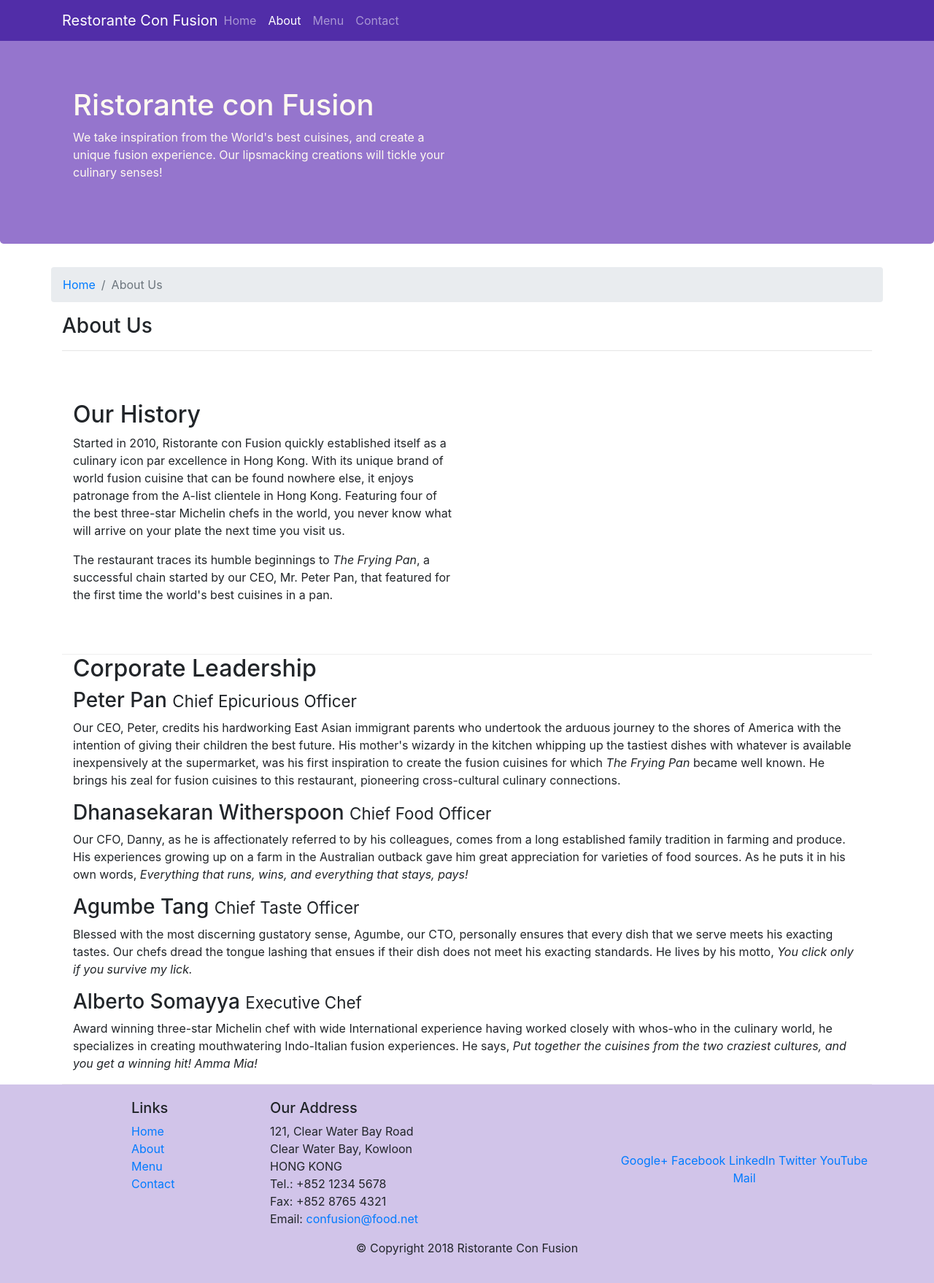
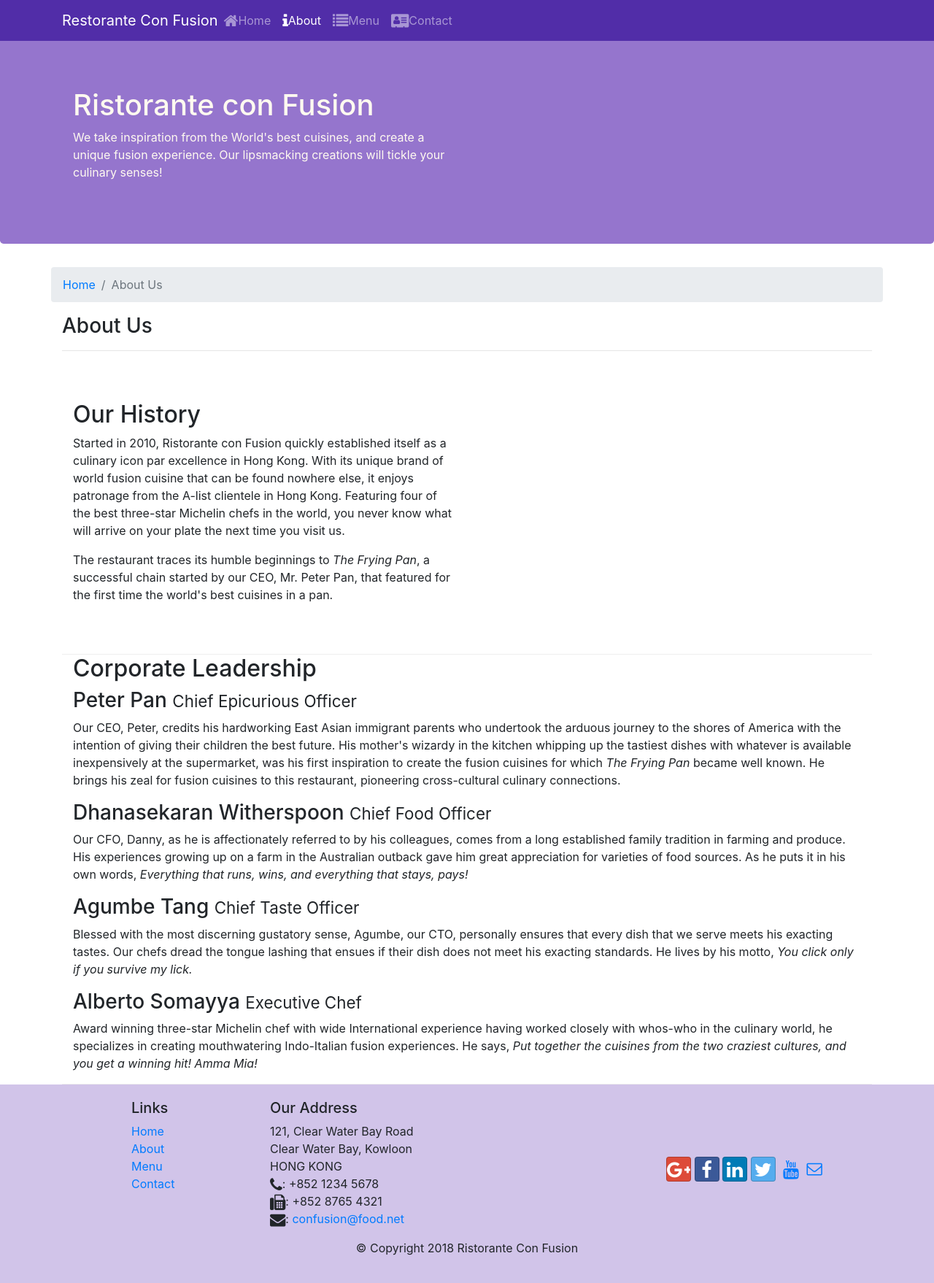
Before and after one commit to AnastasiiaAsti/conFusion, a website: page aboutus.html in a window 1280 px wide. Shown: the whole page at 73% size. Drawn offline with nearby package versions, Linux system fonts and the light colour scheme.

Commit message:
add icons

```diff
--- a/aboutus.html
+++ b/aboutus.html
@@ -2,9 +2,17 @@
 <html lang="en">
 
 <head>
-    <link rel="stylesheet" href="node_modules/bootstrap/dist/css/bootstrap.min.css">
-    <link rel="stylesheet" href="css/styles.css">
-    <title>Ristorante Con Fusion: About Us</title>
+<!-- Required meta tags always come first -->
+<meta charset="utf-8">
+<meta name="viewport" content="width=device-width, initial-scale=1, shrink-to-fit=no">
+<meta http-equiv="x-ua-compatible" content="ie=edge">
+
+<!-- Bootstrap CSS -->
+<link rel="stylesheet" href="node_modules/bootstrap/dist/css/bootstrap.min.css">
+<link rel="stylesheet" href="node_modules/font-awesome/css/font-awesome.min.css">
+<link rel="stylesheet" href="node_modules/bootstrap-social/bootstrap-social.css">
+<link rel="stylesheet" href="css/styles.css">
+<title>Ristorante Con Fusion: About Us</title>
 
 </head>
 
@@ -17,10 +25,10 @@
             <a class="navbar-brand mr-auto" href="/index.html">Restorante Con Fusion</a>
             <div class="collapse navbar-collapse" id="Navbar">
             <ul class="navbar-nav mr-auto">
-                <li class="nav-item"><a class="nav-link" href="/index.html">Home</a></li>
-                <li class="nav-item active"><a class="nav-link" href="#">About</a></li>
-                <li class="nav-item"><a class="nav-link" href="#">Menu</a></li>
-                <li class="nav-item"><a class="nav-link" href="#">Contact</a></li>
+                <li class="nav-item"><a class="nav-link" href="/index.html"><span class="fa fa-home fa-lg"></span>Home</a></li>
+                <li class="nav-item active"><a class="nav-link" href="#"><span class="fa fa-info fa-lg"></span>About</a></li>
+                <li class="nav-item"><a class="nav-link" href="#"><span class="fa fa-list fa-lg"></span>Menu</a></li>
+                <li class="nav-item"><a class="nav-link" href="#"><span class="fa fa-address-card fa-lg"></span>Contact</a></li>
             </ul>
         </div>
         </div>
@@ -96,19 +104,19 @@
                         121, Clear Water Bay Road<br>
                         Clear Water Bay, Kowloon<br>
                         HONG KONG<br>
-                        Tel.: +852 1234 5678<br>
-                        Fax: +852 8765 4321<br>
-                        Email: <a href="mailto:confusion@food.net">confusion@food.net</a>
+                        <i class="fa fa-phone fa-lg"></i>: +852 1234 5678<br>
+                        <i class="fa fa-fax fa-lg"></i>: +852 8765 4321<br>
+                        <i class="fa fa-envelope fa-lg"></i>: <a href="mailto:confusion@food.net">confusion@food.net</a>
                     </address>
                 </div>
                 <div class="col-12 col-sm-4 align-self-center">
                     <div class="text-center">
-                        <a href="http://google.com/+">Google+</a>
-                        <a href="http://www.facebook.com/profile.php?id=">Facebook</a>
-                        <a href="http://www.linkedin.com/in/">LinkedIn</a>
-                        <a href="http://twitter.com/">Twitter</a>
-                        <a href="http://youtube.com/">YouTube</a>
-                        <a href="mailto:">Mail</a>
+                        <a class="btn btn-social-icon btn-google" href="http://google.com/+"><i class="fa fa-google-plus fa-lg"></i></a>
+                        <a class="btn btn-social-icon btn-facebook" href="http://www.facebook.com/profile.php?id="><i class="fa fa-facebook fa-lg"></i></a>
+                        <a class="btn btn-social-icon btn-linkedin" href="http://www.linkedin.com/in/"><i class="fa fa-linkedin fa-lg"></i></a>
+                        <a class="btn btn-social-icon btn-twitter" href="http://twitter.com/"><i class="fa fa-twitter fa-lg"></i></a>
+                        <a class="btn btn-social-icon btn-youtube" href="http://youtube.com/"><i class="fa fa-youtube fa-lg"></i></a>
+                        <a href="mailto:"><i class="fa fa-envelope-o fa-lg"></i></a>
                     </div>
                 </div>
             </div>
--- a/package.json
+++ b/package.json
@@ -15,6 +15,8 @@
   },
   "dependencies": {
     "bootstrap": "^4.0.0",
+    "bootstrap-social": "^5.1.1",
+    "font-awesome": "^4.7.0",
     "jquery": "^3.3.1",
     "popper.js": "^1.12.9"
   }
```
Also changed, not shown: index.html (+15 -13 lines), 1 other file.
